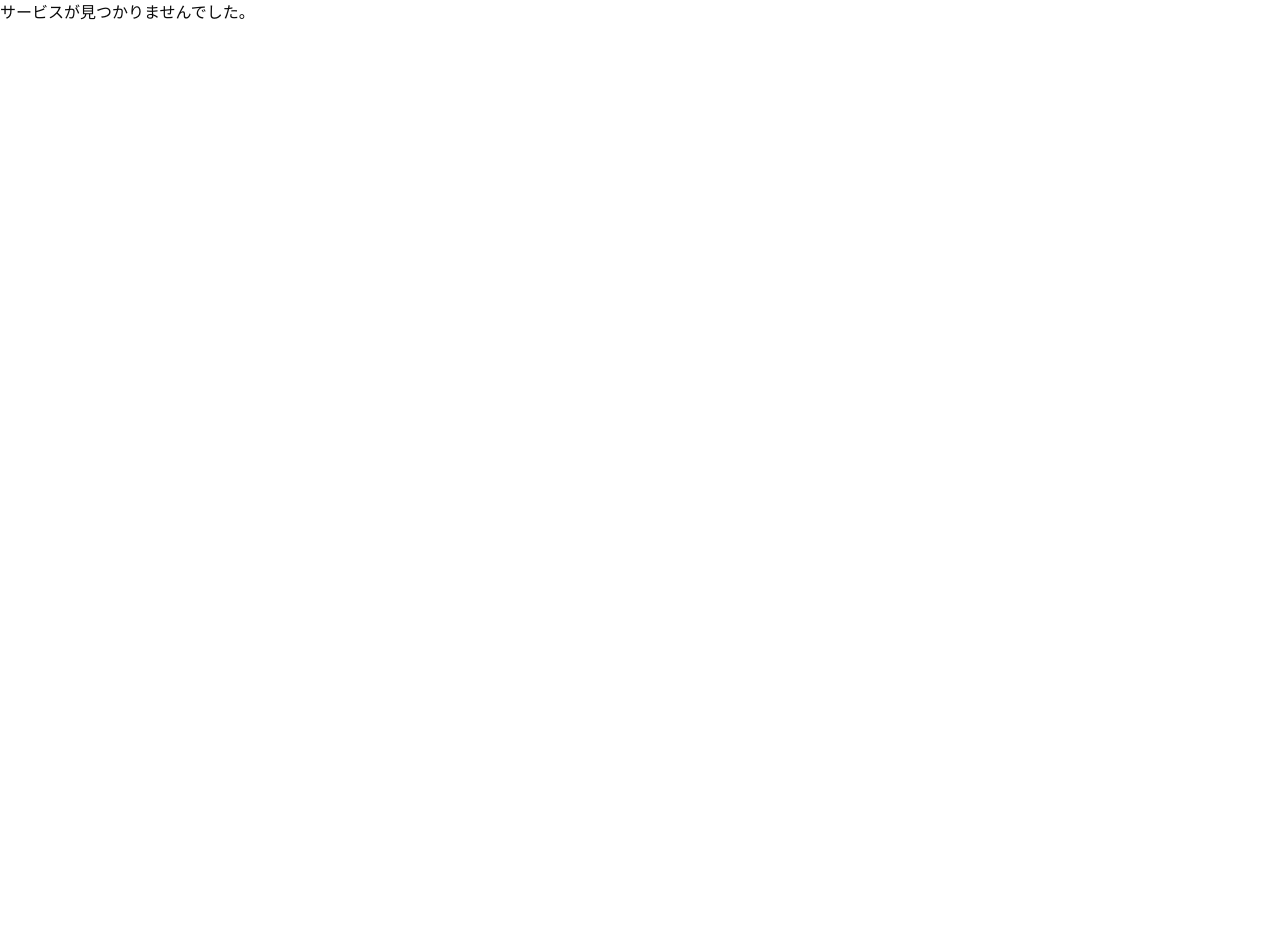
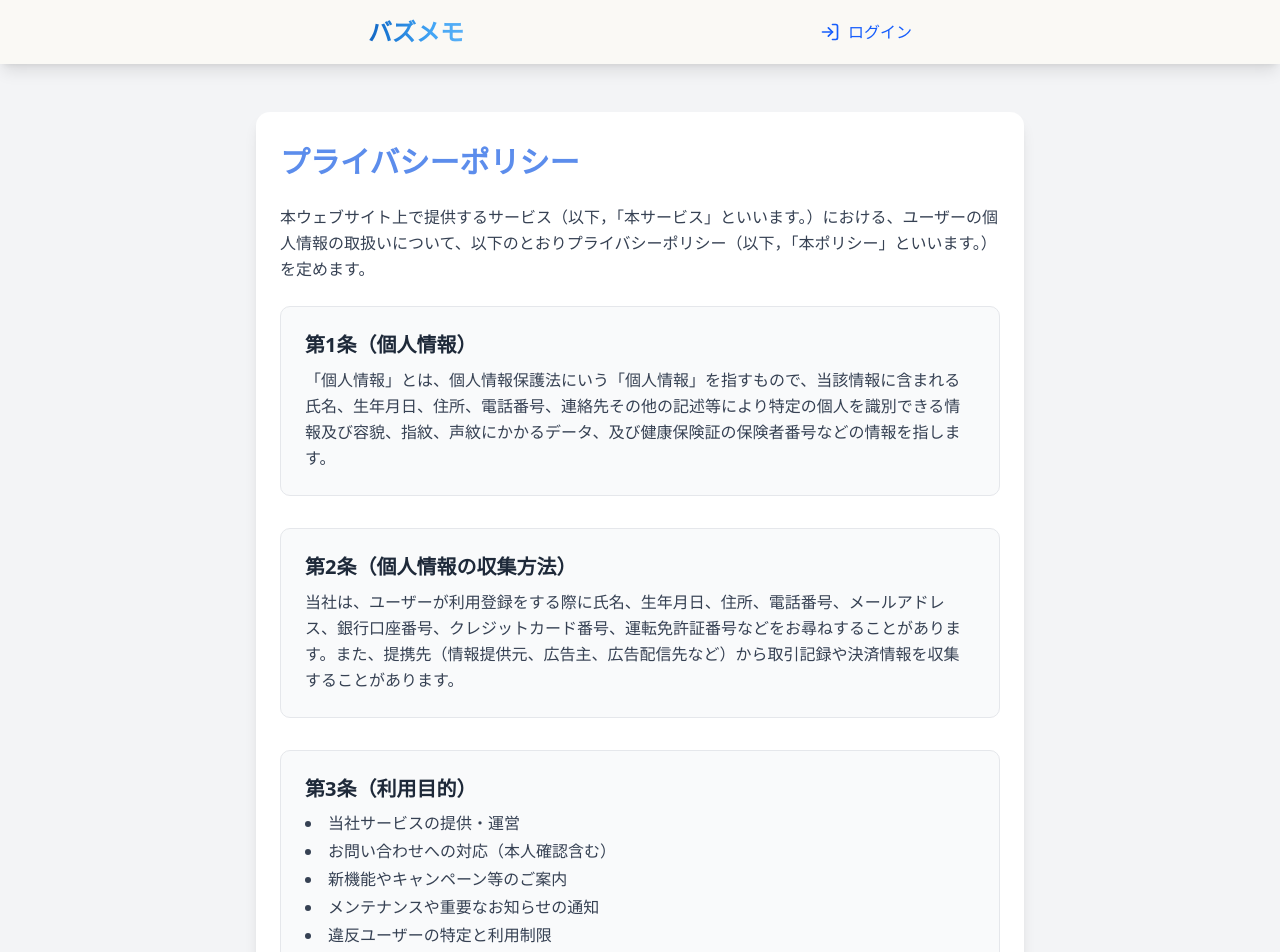
Before and after one commit to kazuma-naka/buzz-memo, a Next.js app: page /privacy in a window 1280 px wide. Shown: the top 952 px of the page. Before the commit the page ends 800 px from the top, so only its background shows below. Built offline with nearby package versions, Linux system fonts and the light colour scheme; no server answers; the database is empty.

Commit message:
プライバシーポリシーの作成

```diff
--- /dev/null
+++ b/src/app/privacy/page.tsx
@@ -0,0 +1,135 @@
+import Footer from '@/components/Footer';
+import Header from '@/components/Header';
+
+export const metadata = {
+  title: 'プライバシーポリシー',
+};
+
+export default function PrivacyPage() {
+  return (
+    <div className="min-h-screen bg-gray-100">
+      <Header title="バズメモ" />
+      <main className="flex-1 py-12 px-4 sm:px-6 lg:px-8">
+        <div className="max-w-3xl mx-auto">
+          <article className="bg-white shadow-lg rounded-xl overflow-hidden">
+            <div className="px-6 py-8 space-y-6">
+              <h1 className="text-3xl font-extrabold text-[#5C8DEC]">
+                プライバシーポリシー
+              </h1>
+              <p className="text-gray-700 leading-relaxed">
+                本ウェブサイト上で提供するサービス（以下，「本サービス」といいます。）における、ユーザーの個人情報の取扱いについて、以下のとおりプライバシーポリシー（以下，「本ポリシー」といいます。）を定めます。
+              </p>
+
+              <section className="space-y-8">
+                <div className="bg-gray-50 border border-gray-200 p-6 rounded-lg">
+                  <h2 className="text-xl font-semibold text-gray-800 mb-2">
+                    第1条（個人情報）
+                  </h2>
+                  <p className="text-gray-700 leading-relaxed">
+                    「個人情報」とは、個人情報保護法にいう「個人情報」を指すもので、当該情報に含まれる氏名、生年月日、住所、電話番号、連絡先その他の記述等により特定の個人を識別できる情報及び容貌、指紋、声紋にかかるデータ、及び健康保険証の保険者番号などの情報を指します。
+                  </p>
+                </div>
+
+                <div className="bg-gray-50 border border-gray-200 p-6 rounded-lg">
+                  <h2 className="text-xl font-semibold text-gray-800 mb-2">
+                    第2条（個人情報の収集方法）
+                  </h2>
+                  <p className="text-gray-700 leading-relaxed">
+                    当社は、ユーザーが利用登録をする際に氏名、生年月日、住所、電話番号、メールアドレス、銀行口座番号、クレジットカード番号、運転免許証番号などをお尋ねすることがあります。また、提携先（情報提供元、広告主、広告配信先など）から取引記録や決済情報を収集することがあります。
+                  </p>
+                </div>
+
+                <div className="bg-gray-50 border border-gray-200 p-6 rounded-lg">
+                  <h2 className="text-xl font-semibold text-gray-800 mb-2">
+                    第3条（利用目的）
+                  </h2>
+                  <ul className="list-disc list-inside space-y-1 text-gray-700">
+                    <li>当社サービスの提供・運営</li>
+                    <li>お問い合わせへの対応（本人確認含む）</li>
+                    <li>新機能やキャンペーン等のご案内</li>
+                    <li>メンテナンスや重要なお知らせの通知</li>
+                    <li>違反ユーザーの特定と利用制限</li>
+                    <li>登録情報の閲覧・変更・削除機能の提供</li>
+                    <li>有料サービス利用料金の請求</li>
+                    <li>その他、上記に付随する目的</li>
+                  </ul>
+                </div>
+
+                <div className="bg-gray-50 border border-gray-200 p-6 rounded-lg">
+                  <h2 className="text-xl font-semibold text-gray-800 mb-2">
+                    第4条（利用目的の変更）
+                  </h2>
+                  <p className="text-gray-700 leading-relaxed">
+                    利用目的が変更前と関連性を有すると合理的に認められる場合に限り変更し、変更後はウェブサイト上で通知または公表します。
+                  </p>
+                </div>
+
+                <div className="bg-gray-50 border border-gray-200 p-6 rounded-lg">
+                  <h2 className="text-xl font-semibold text-gray-800 mb-2">
+                    第5条（第三者提供）
+                  </h2>
+                  <p className="text-gray-700 leading-relaxed mb-2">
+                    法令で認められる場合を除き、ユーザーの同意なく第三者に提供しません。
+                  </p>
+                  <ol className="list-decimal list-inside space-y-2 text-gray-700">
+                    <li>
+                      生命・身体・財産保護のために必要かつ同意取得困難な場合
+                    </li>
+                    <li>
+                      公衆衛生や児童育成のために必要かつ同意取得困難な場合
+                    </li>
+                    <li>
+                      法令に基づく公的機関の事務協力が必要かつ同意障害がある場合
+                    </li>
+                    <li>
+                      事前告知・届出のうえ、以下を満たす場合:
+                      <ul className="list-disc list-inside ml-4 space-y-1 mt-2 text-gray-700">
+                        <li>利用目的に第三者提供を含むこと</li>
+                        <li>提供データの項目</li>
+                        <li>提供手段または方法</li>
+                        <li>提供停止の要請方法</li>
+                        <li>要請受付方法</li>
+                      </ul>
+                    </li>
+                  </ol>
+                </div>
+
+                <div className="bg-gray-50 border border-gray-200 p-6 rounded-lg">
+                  <h2 className="text-xl font-semibold text-gray-800 mb-2">
+                    第6条（訂正・削除）
+                  </h2>
+                  <p className="text-gray-700 leading-relaxed">
+                    誤った個人情報については、当社所定の手続きにより訂正・追加・削除を請求でき、合理的と判断した場合は遅滞なく対応します。
+                  </p>
+                </div>
+
+                <div className="bg-gray-50 border border-gray-200 p-6 rounded-lg">
+                  <h2 className="text-xl font-semibold text-gray-800 mb-2">
+                    第7条（利用停止等）
+                  </h2>
+                  <p className="text-gray-700 leading-relaxed">
+                    利用目的を超えた取り扱いや不正取得が疑われる場合、調査のうえ必要と判断されれば利用の停止または消去に対応します。
+                  </p>
+                </div>
+
+                <div className="bg-gray-50 border border-gray-200 p-6 rounded-lg">
+                  <h2 className="text-xl font-semibold text-gray-800 mb-2">
+                    第8条（ポリシー変更）
+                  </h2>
+                  <p className="text-gray-700 leading-relaxed">
+                    法令上の義務を除き、ユーザーへの事前通知なく本ポリシーを変更でき、ウェブサイト掲載時に効力を生じます。
+                  </p>
+                </div>
+              </section>
+            </div>
+
+            <div className="bg-gray-50 px-6 py-4 text-center text-sm text-gray-500">
+              <p>以上</p>
+            </div>
+          </article>
+        </div>
+      </main>
+      <Footer />
+    </div>
+  );
+}
```
